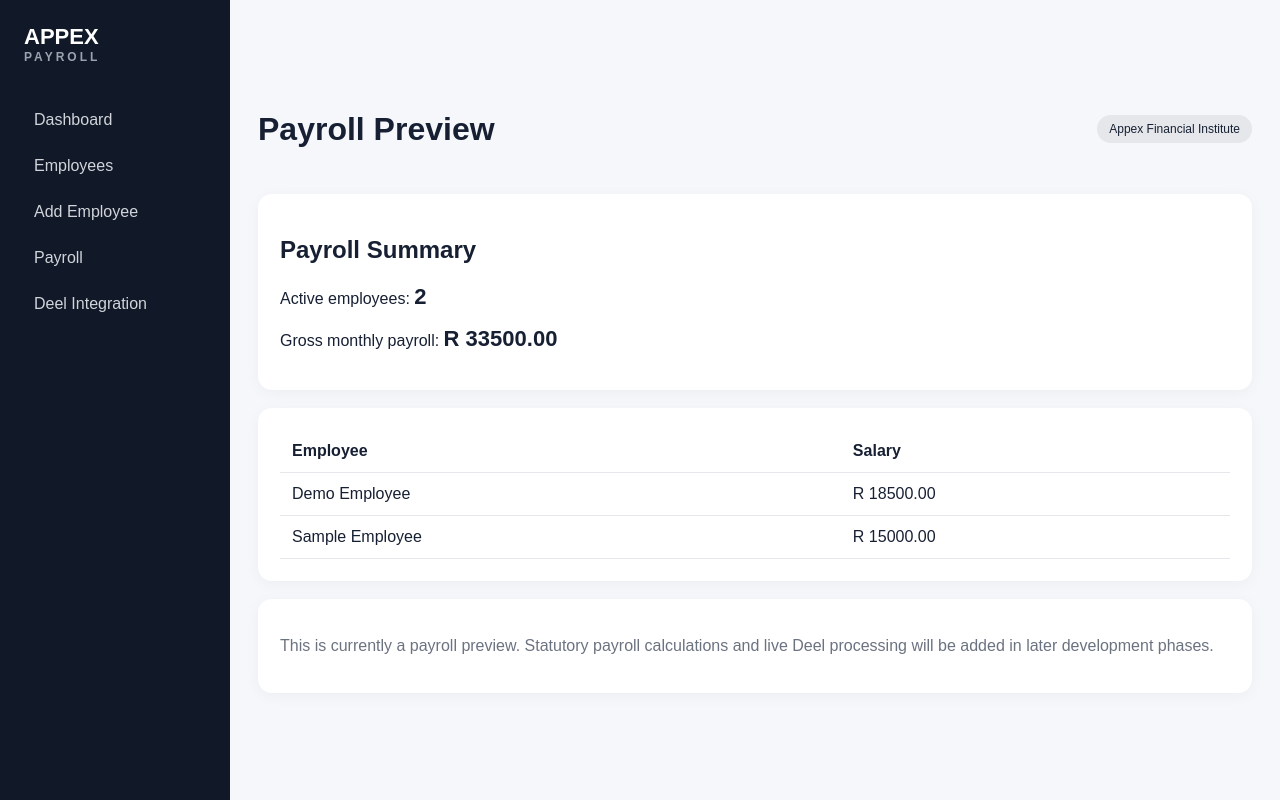
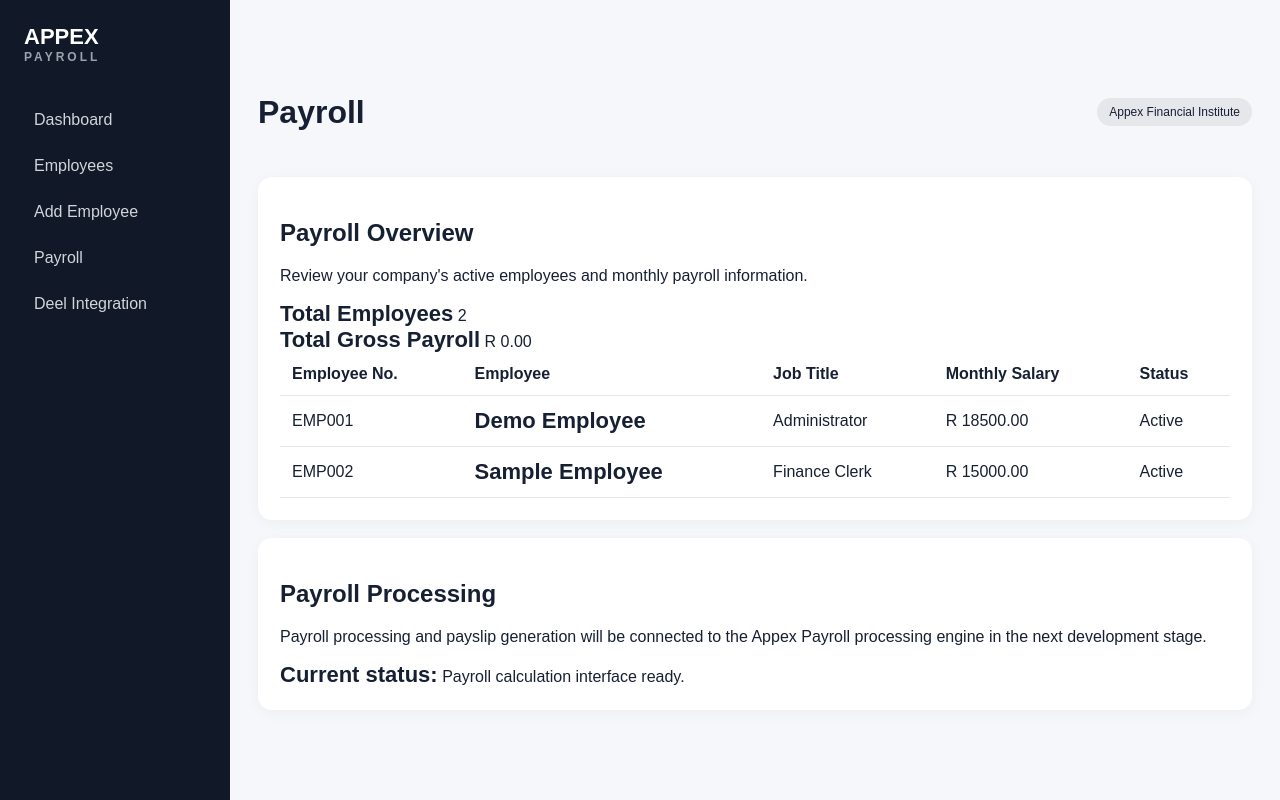
Before and after one commit to Dibola880/Appex---payroll-, a Flask app: page /payroll in a window 1280 px wide. Run offline with Flask 3, Linux system fonts and the light colour scheme; data comes from the database, SQL or seed files in the repository.

Commit message:
Update payroll.html

```diff
--- a/app/templates/payroll.html
+++ b/app/templates/payroll.html
@@ -2,32 +2,49 @@
 
 {% block title %}Payroll - Appex Payroll{% endblock %}
 
-{% block heading %}Payroll Preview{% endblock %}
+{% block heading %}Payroll{% endblock %}
 
 {% block content %}
 
 <div class="card">
-    <h2>Payroll Summary</h2>
+
+    <h2>Payroll Overview</h2>
 
     <p>
-        Active employees:
-        <strong>{{ employees|length }}</strong>
+        Review your company's active employees and monthly payroll
+        information.
     </p>
 
-    <p>
-        Gross monthly payroll:
-        <strong>R {{ "%.2f"|format(gross) }}</strong>
-    </p>
+    {% if employees %}
+
+    <div class="summary-box">
+
+        <div>
+            <strong>Total Employees</strong>
+            <span>{{ employees|length }}</span>
         </div>
 
-<div class="card">
+        <div>
+            <strong>Total Gross Payroll</strong>
+            <span>
+                R {{ "%.2f"|format(total_salary or 0) }}
+            </span>
+        </div>
+
+    </div>
+
+
+    <div class="table-container">
 
         <table>
 
             <thead>
                 <tr>
+                    <th>Employee No.</th>
                     <th>Employee</th>
-            <th>Salary</th>
+                    <th>Job Title</th>
+                    <th>Monthly Salary</th>
+                    <th>Status</th>
                 </tr>
             </thead>
 
@@ -36,14 +53,44 @@
                 {% for employee in employees %}
 
                 <tr>
+
                     <td>
+                        {{ employee.employee_number }}
+                    </td>
+
+                    <td>
+                        <strong>
                             {{ employee.first_name }}
                             {{ employee.last_name }}
+                        </strong>
+                    </td>
+
+                    <td>
+                        {{ employee.job_title or "-" }}
                     </td>
 
                     <td>
                         R {{ "%.2f"|format(employee.monthly_salary or 0) }}
                     </td>
+
+                    <td>
+
+                        {% if employee.status == "Active" %}
+
+                            <span class="status-active">
+                                Active
+                            </span>
+
+                        {% else %}
+
+                            <span class="status-inactive">
+                                {{ employee.status }}
+                            </span>
+
+                        {% endif %}
+
+                    </td>
+
                 </tr>
 
                 {% endfor %}
@@ -54,12 +101,45 @@
 
     </div>
 
+    {% else %}
+
+    <div class="empty-state">
+
+        <h3>No Employees Available</h3>
+
+        <p>
+            Add employees before running payroll.
+        </p>
+
+        <a
+            href="{{ url_for('main.new_employee') }}"
+            class="button"
+        >
+            + Add Employee
+        </a>
+
+    </div>
+
+    {% endif %}
+
+</div>
+
+
 <div class="card">
-    <p class="muted">
-        This is currently a payroll preview. Statutory payroll
-        calculations and live Deel processing will be added in
-        later development phases.
+
+    <h2>Payroll Processing</h2>
+
+    <p>
+        Payroll processing and payslip generation will be connected
+        to the Appex Payroll processing engine in the next development
+        stage.
     </p>
+
+    <div class="notice">
+        <strong>Current status:</strong>
+        Payroll calculation interface ready.
+    </div>
+
 </div>
 
 {% endblock %}
```
Lines whose indentation alone changed are shown as unchanged.
